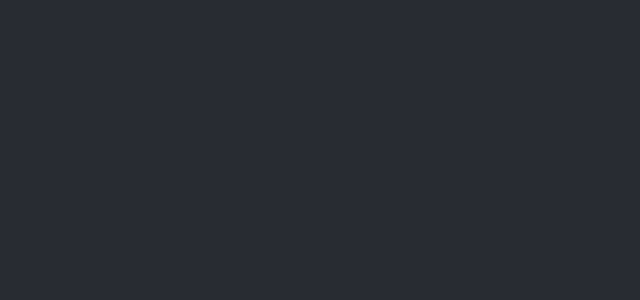
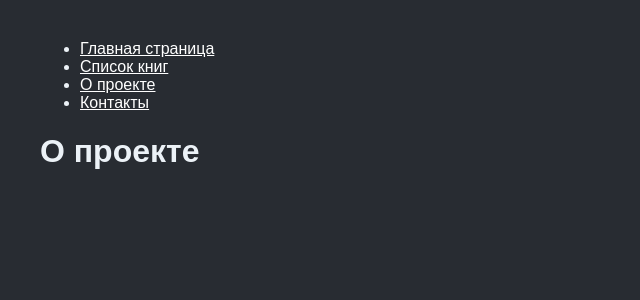
Before and after one commit to aleksmn/react-router-v6, a React (Create React App) app: page /about in a window 1280 px wide. Before the commit this address had no page. Shown: the top 300 px of the page, without its empty margins (0-640 px from the left). Built offline with nearby package versions, Linux system fonts and the light colour scheme.

Commit message:
add navbar component

```diff
--- a/src/App.js
+++ b/src/App.js
@@ -1,13 +1,21 @@
 import { Route, Routes } from "react-router-dom";
 import Home from './components/Home';
 import BooksList from './components/BooksList';
+import About from './components/About';
+import Contacts from './components/Contacts';
+import Navbar from "./components/Navbar";
 
 const App = () => {
   return (
-    <Routes>
-      <Route path="/" element={< Home />} />
-      <Route path="/books" element={< BooksList />} />
-    </Routes>
+    <div className="content">
+      <Navbar />
+      <Routes>
+        <Route path="/" element={< Home />} />
+        <Route path="/books" element={< BooksList />} />
+        <Route path="/about" element={< About />} />
+        <Route path="/contacts" element={< Contacts />} />
+      </Routes>
+    </div>
   )
 }
 
--- /dev/null
+++ b/src/components/About.js
@@ -0,0 +1,7 @@
+const About = () => {
+    return (
+        <h1>О проекте</h1>
+     );
+}
+
+export default About;
--- /dev/null
+++ b/src/components/Contacts.js
@@ -0,0 +1,7 @@
+const Contacts = () => {
+    return (
+        <h1>Контакты</h1>
+     );
+}
+
+export default Contacts;
--- /dev/null
+++ b/src/components/Navbar.js
@@ -0,0 +1,25 @@
+import { Link } from 'react-router-dom';
+
+
+const Navbar = () => {
+    return (
+        <nav>
+            <ul>
+                <li>
+                    <Link to="/">Главная страница</Link>
+                </li>
+                <li>
+                    <Link to="/books">Список книг</Link>
+                </li>
+                <li>
+                    <Link to="/about">О проекте</Link>
+                </li>
+                <li>
+                    <Link to="/contacts">Контакты</Link>
+                </li>
+            </ul>
+        </nav>
+    );
+}
+
+export default Navbar;
--- a/src/index.css
+++ b/src/index.css
@@ -4,3 +4,7 @@ body {
   margin: 40px;
   font-family: sans-serif;
 }
+
+nav a {
+  color:white;
+}
```
Also changed, not shown: public/index.html (+0 -10 lines).
